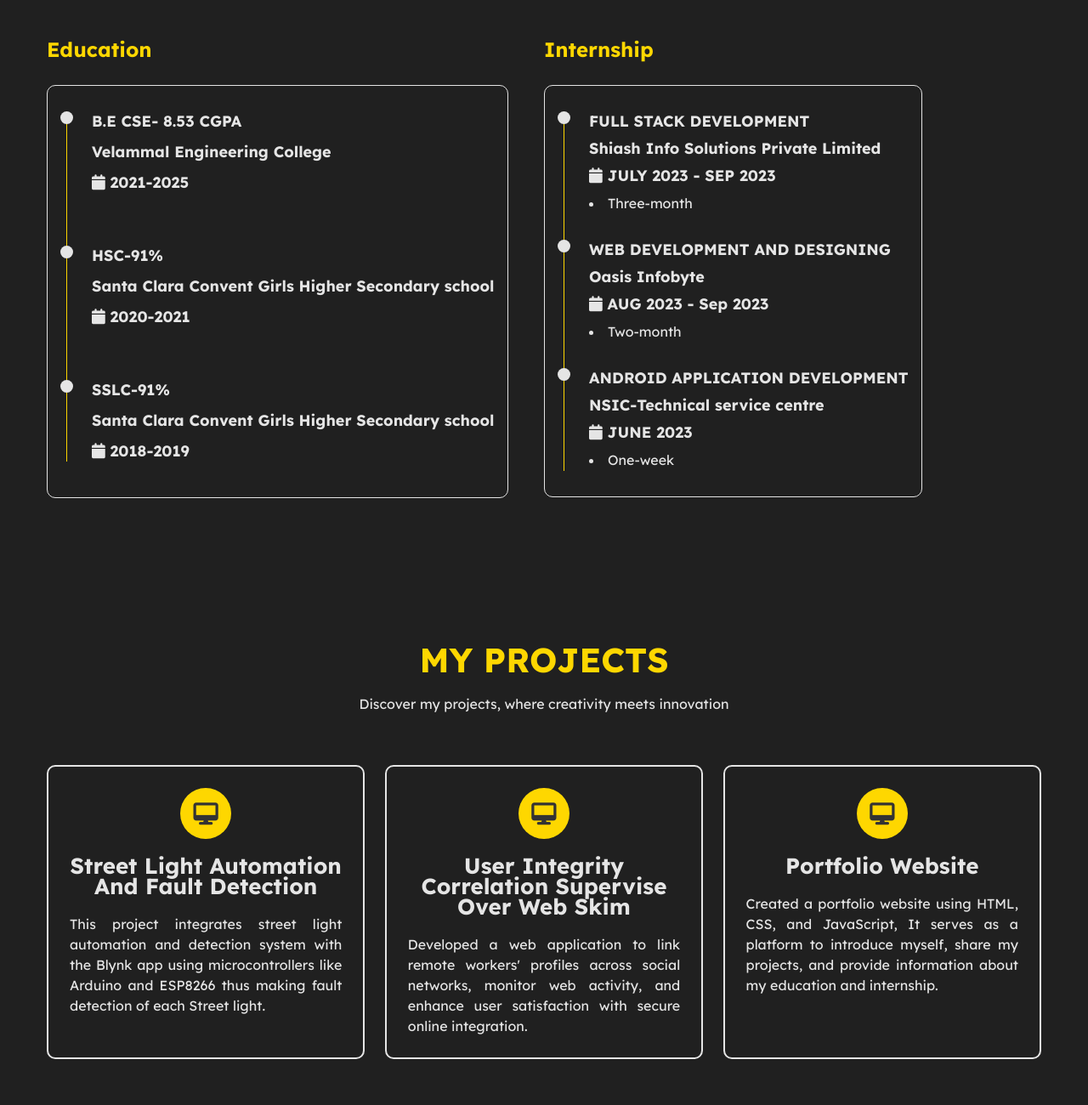
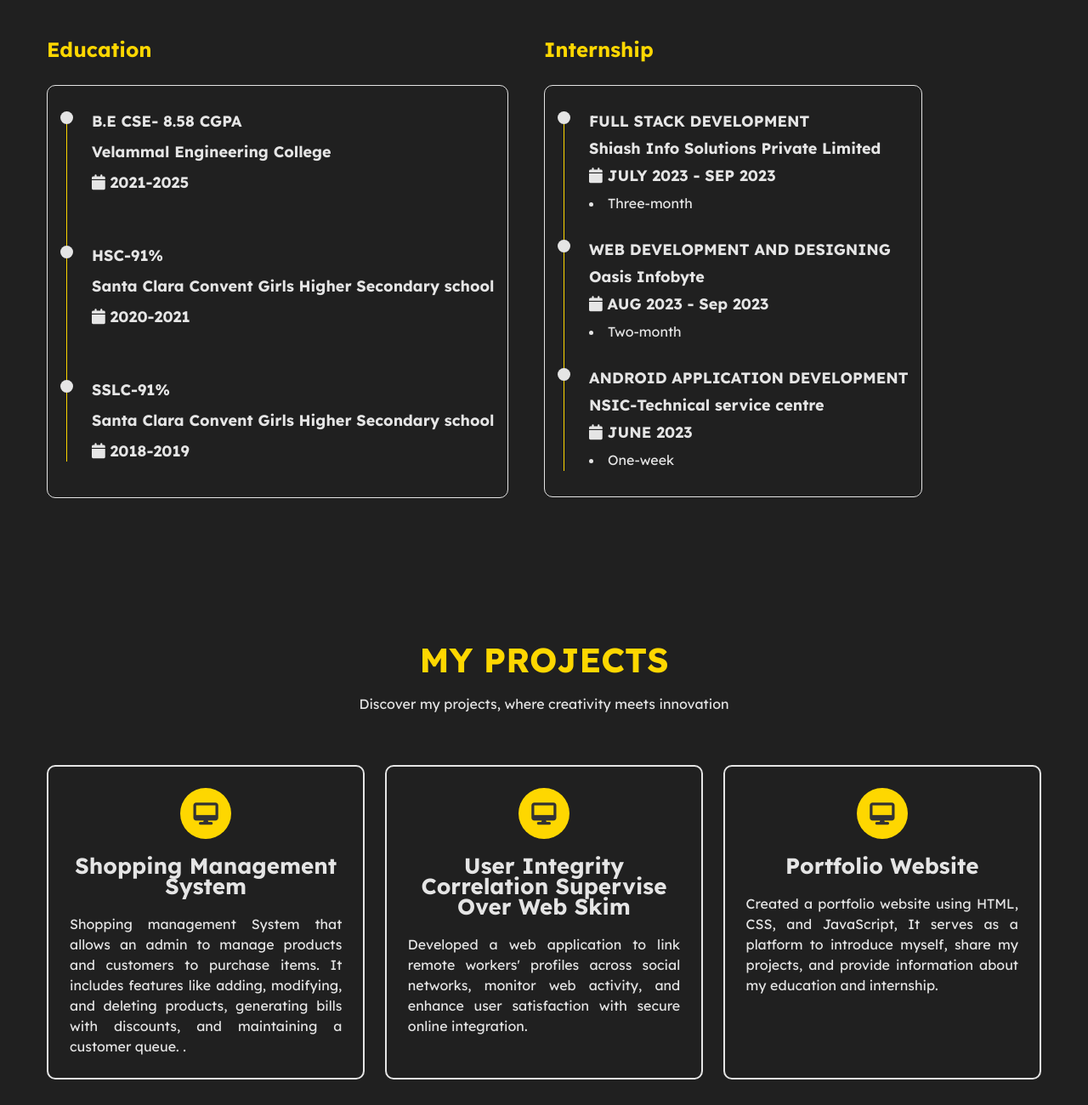
Before and after one commit to Preethi8324/Portfolio., a plain HTML site: page index.html in a window 1280 px wide. Shown: the part 940-2240 px from the top of the page at 85% size. Drawn offline with nearby package versions, Linux system fonts and the light colour scheme.

Commit message:
Update index.html

```diff
--- a/index.html
+++ b/index.html
@@ -91,7 +91,7 @@
                                 <div class="timeline-item">
                                     <div class="circle-dot"></div>
                                     <h3 class="timeline-title">
-                                        B.E CSE- 8.53 CGPA
+                                        B.E CSE- 8.58 CGPA
                                     </h3>
                                     <h4 class="timeline-title">Velammal Engineering College</h4>
                                     <h4 class="timeline-title">
@@ -183,10 +183,10 @@
                 <!-- 1st Project -->
                 <div class="project">
                     <i class="fa fa-desktop"></i>
-                    <h4>Street Light Automation and fault detection</h4>
-                    <p>This project integrates street light automation and detection system with the Blynk
-                        app using microcontrollers like Arduino and ESP8266 thus making fault detection
-                        of each Street light.</p>
+                    <h4>Shopping Management System</h4>
+                    <p>Shopping management System that allows an admin to manage products and customers to purchase items.
+                    It includes features like adding, modifying, and deleting products,
+                        generating bills with discounts, and maintaining a customer queue. .</p>
                 </div>
                  <!-- 2nd Project -->
                  <div class="project">
```
